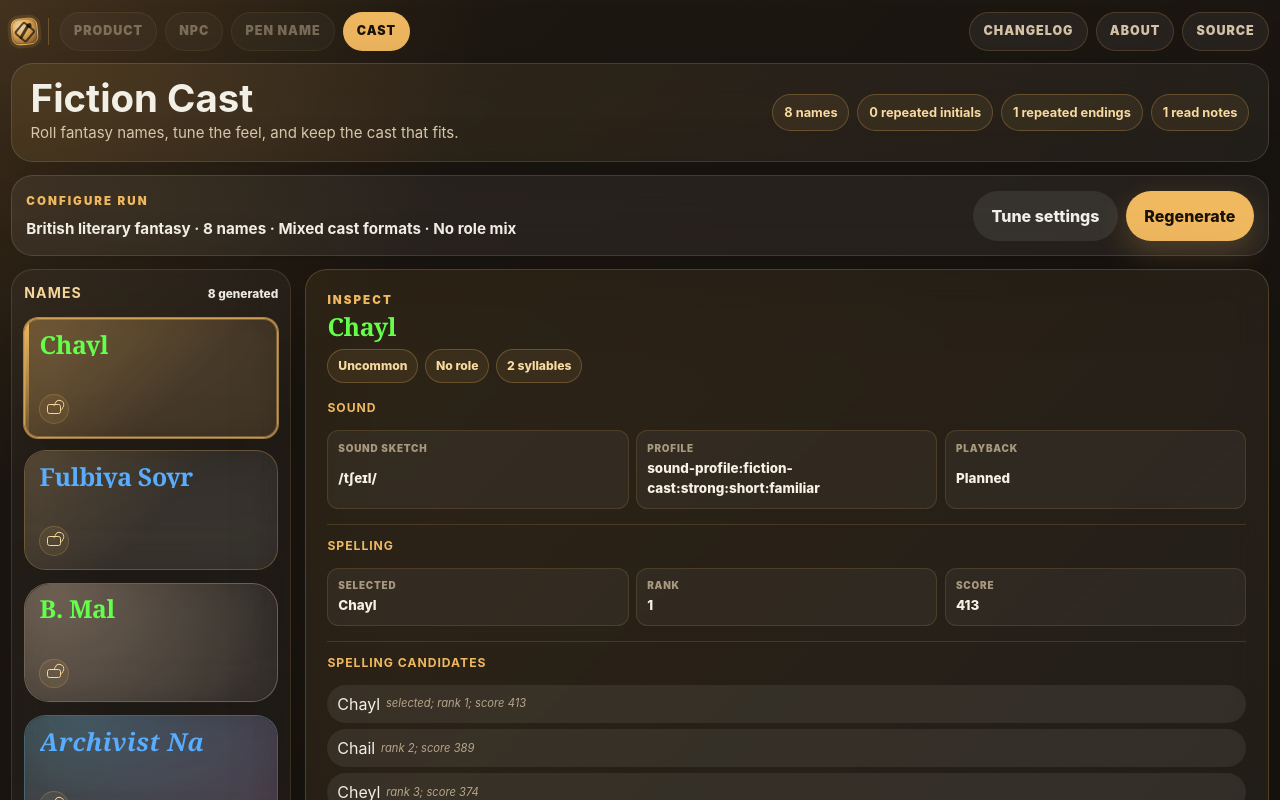
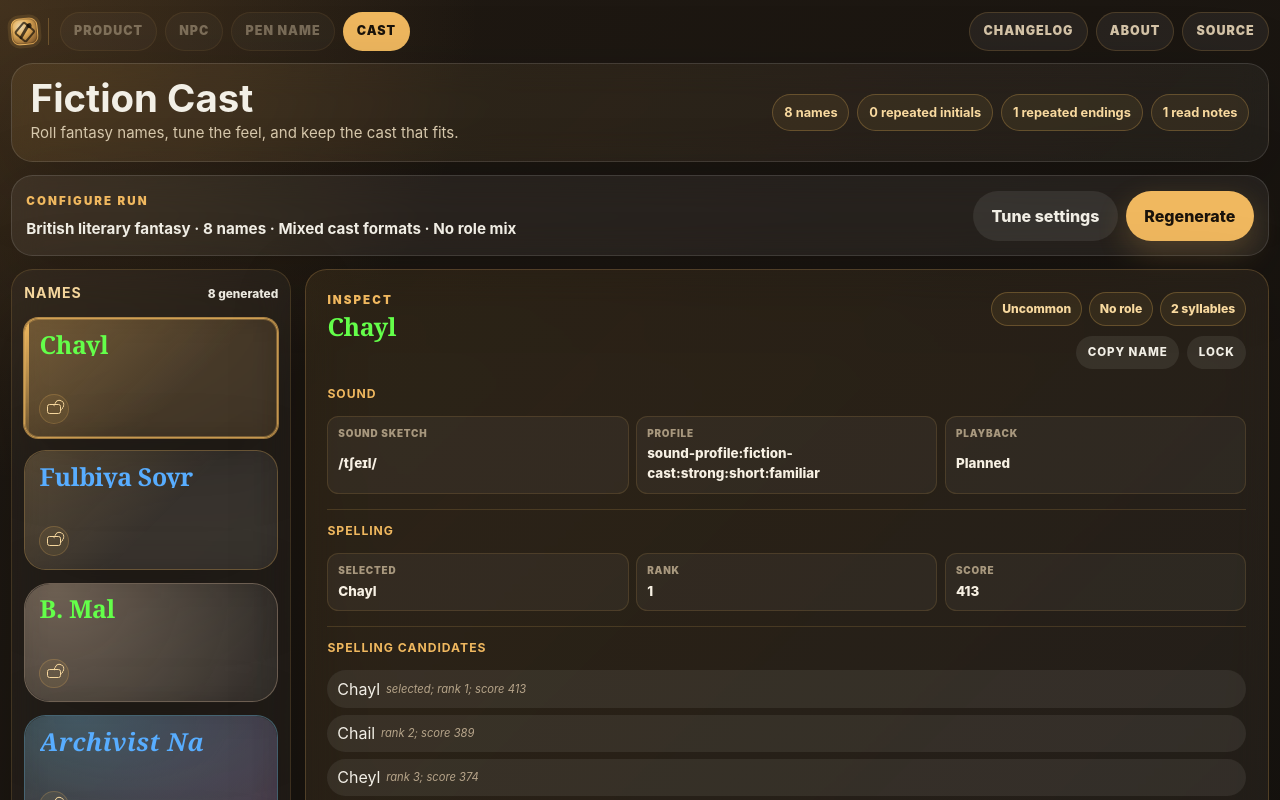
Before and after one commit to jaahay/name-forge, a React (Vite) app: page / in a window 1280 px wide. Shown: the top 800 px of the page. Built offline with nearby package versions, Linux system fonts and the light colour scheme.

Commit message:
Add selected-name actions inside Inspect (#111)
* Add selected-name actions to Inspect

* Pass lock state into Inspect

* Cover Inspect selected-name actions

* Style Inspect selected-name actions

* Load Inspect action styles

```diff
--- /dev/null
+++ b/src/inspect-actions.css
@@ -0,0 +1,48 @@
+.selected-name-heading {
+  display: grid;
+  grid-template-columns: minmax(0, 1fr) auto;
+  gap: 0.9rem;
+  align-items: start;
+}
+
+.selected-name-heading-tools {
+  display: grid;
+  gap: 0.62rem;
+  justify-items: end;
+  min-width: min(100%, 16rem);
+}
+
+.selected-name-actions {
+  display: flex;
+  gap: 0.5rem;
+  flex-wrap: wrap;
+  justify-content: flex-end;
+}
+
+.selected-name-actions button {
+  width: auto;
+  padding: 0.48rem 0.72rem;
+  font-size: 0.72rem;
+  letter-spacing: 0.08em;
+  text-transform: uppercase;
+}
+
+.selected-name-lock-action[aria-pressed='true'] {
+  border: 1px solid rgba(240, 184, 95, 0.5);
+  color: #1a130b;
+  background: #f0b85f;
+}
+
+@media (max-width: 760px) {
+  .selected-name-heading {
+    grid-template-columns: minmax(0, 1fr);
+  }
+
+  .selected-name-heading-tools {
+    justify-items: start;
+  }
+
+  .selected-name-actions {
+    justify-content: flex-start;
+  }
+}
--- a/src/main.tsx
+++ b/src/main.tsx
@@ -4,6 +4,7 @@ import App from './App';
 import './styles.css';
 import './card-locks.css';
 import './cast-mode.css';
+import './inspect-actions.css';
 
 const root = document.getElementById('root');
 
--- a/src/ui/GeneratorView.tsx
+++ b/src/ui/GeneratorView.tsx
@@ -107,7 +107,13 @@ export function GeneratorView({
     onRandomizeSliders();
   }
 
-  const inspector = selectedName ? <NameInspector name={selectedName} /> : <EmptyInspector />;
+  const inspector = selectedName ? (
+    <NameInspector
+      name={selectedName}
+      isLocked={lockedNameIds.has(selectedName.id)}
+      onToggleLockedName={onToggleLockedName}
+    />
+  ) : <EmptyInspector />;
 
   return (
     <>
--- a/src/ui/NameInspector.tsx
+++ b/src/ui/NameInspector.tsx
@@ -5,6 +5,8 @@ import { getNameDisplayLength, labelFor, protectInitialBreaks } from './namePres
 
 interface NameInspectorProps {
   name: GeneratedName;
+  isLocked: boolean;
+  onToggleLockedName: (id: string) => void;
 }
 
 export const visibleSpellingCandidateLimit = 6;
@@ -41,7 +43,11 @@ function readStatusLabel(name: GeneratedName): string {
   return `${noteCount} read note${noteCount === 1 ? '' : 's'}`;
 }
 
-export function NameInspector({ name }: NameInspectorProps) {
+function copyName(name: GeneratedName) {
+  void navigator.clipboard?.writeText(name.name);
+}
+
+export function NameInspector({ name, isLocked, onToggleLockedName }: NameInspectorProps) {
   const { formatLabel, identity, rarity, roleInfluenceLabel, roleLabel, textureLabel } = metadataFor(name);
   const displayName = protectInitialBreaks(name.name);
   const displayLength = getNameDisplayLength(name.name);
@@ -51,6 +57,7 @@ export function NameInspector({ name }: NameInspectorProps) {
   const spellingCandidateLimitNote = hiddenSpellingCandidateCount > 0
     ? `Showing top ${visibleSpellingCandidateLimit} of ${name.spellingCandidates.length} ranked spelling candidates.`
     : undefined;
+  const lockActionLabel = `${isLocked ? 'Unlock' : 'Lock'} ${name.name}`;
 
   return (
     <aside className="selected-name-panel panel" aria-labelledby="selected-name-heading">
@@ -59,11 +66,17 @@ export function NameInspector({ name }: NameInspectorProps) {
           <p className="eyebrow inspector-eyebrow">Inspect</p>
           <h2 id="selected-name-heading" className={`name-card-title ${rarity.className}`} data-name-length={displayLength}>{displayName}</h2>
         </div>
-        <ul className="selected-name-chips" aria-label="Name snapshot">
-          <li>{rarity.label}</li>
-          <li>{roleLabel}</li>
-          <li>{name.silhouette.syllableCount} syllables</li>
-        </ul>
+        <div className="selected-name-heading-tools">
+          <ul className="selected-name-chips" aria-label="Name snapshot">
+            <li>{rarity.label}</li>
+            <li>{roleLabel}</li>
+            <li>{name.silhouette.syllableCount} syllables</li>
+          </ul>
+          <div className="selected-name-actions" aria-label={`${name.name} selected-name actions`}>
+            <button type="button" className="secondary" aria-label={`Copy name ${name.name}`} onClick={() => copyName(name)}>Copy name</button>
+            <button type="button" className="secondary selected-name-lock-action" aria-pressed={isLocked} aria-label={lockActionLabel} onClick={() => onToggleLockedName(name.id)}>{isLocked ? 'Unlock' : 'Lock'}</button>
+          </div>
+        </div>
       </header>
 
       <div className="name-detail-grid" aria-label={`Selected details for ${name.name}`}>
```
Also changed, not shown: 1 other file (tests, documents, lock files or other folders).
